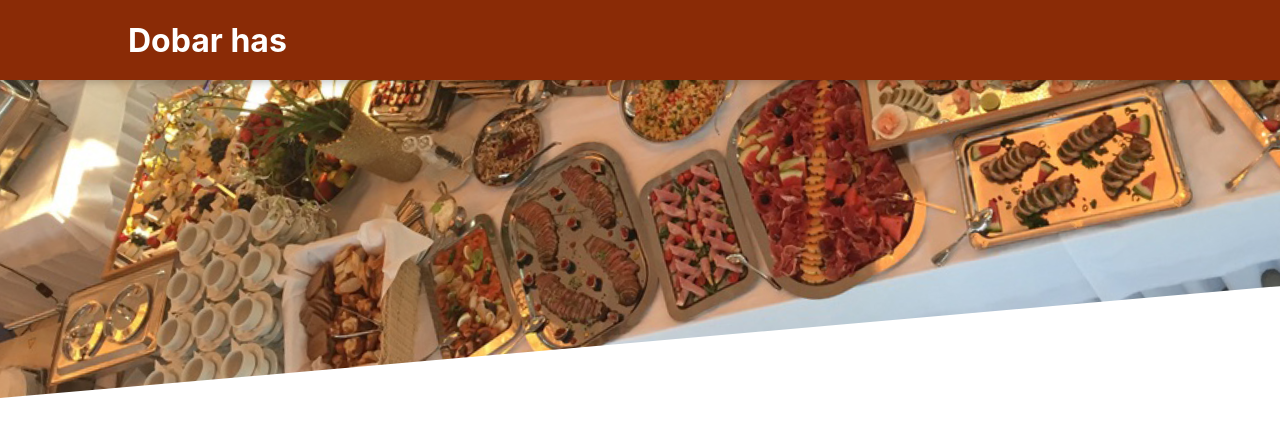
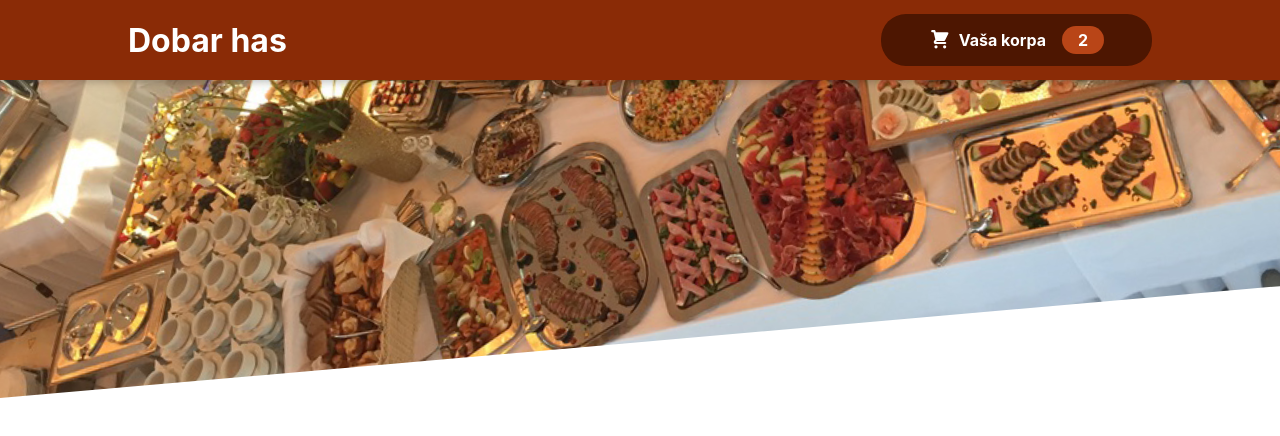
Before and after one commit to ivkeapp/food-order, a React (Create React App) app: page / in a window 1280 px wide. Shown: the top 436 px of the page. Built offline with nearby package versions, Linux system fonts and the light colour scheme.

Commit message:
add cart button component

```diff
--- /dev/null
+++ b/src/components/Cart/CartIcon.js
@@ -0,0 +1,14 @@
+
+const CartIcon = () => {
+    return (
+      <svg
+        xmlns='http://www.w3.org/2000/svg'
+        viewBox='0 0 20 20'
+        fill='currentColor'
+      >
+        <path d='M3 1a1 1 0 000 2h1.22l.305 1.222a.997.997 0 00.01.042l1.358 5.43-.893.892C3.74 11.846 4.632 14 6.414 14H15a1 1 0 000-2H6.414l1-1H14a1 1 0 00.894-.553l3-6A1 1 0 0017 3H6.28l-.31-1.243A1 1 0 005 1H3zM16 16.5a1.5 1.5 0 11-3 0 1.5 1.5 0 013 0zM6.5 18a1.5 1.5 0 100-3 1.5 1.5 0 000 3z' />
+      </svg>
+    );
+  };
+
+  export default CartIcon;
--- a/src/components/Layout/Header.js
+++ b/src/components/Layout/Header.js
@@ -1,13 +1,14 @@
 import { Fragment } from "react";
 import headerImage from '../../assets/meals.jpg';
 import classes from './Header.module.css';
+import HeaderCartButton from "./HeaderCartButton";
 
 const Header = (props) => {
     return (
     <Fragment>
         <header className={classes.header}>
             <h1>Dobar has</h1>
-            <button>Cart</button>
+            <HeaderCartButton />
         </header>
         <div className={classes['header-image']}>
             <img src={headerImage} alt='Ukusna klopa' />
--- a/src/components/Layout/Header.module.css
+++ b/src/components/Layout/Header.module.css
@@ -9,7 +9,7 @@
     display: flex;
     justify-content: space-between;
     align-items: center;
-    padding: 0 10%;
+    padding-left: 10%;
     box-shadow: 0 2px 8px rgba(0, 0, 0, 0.25);
     z-index: 10;
   }
--- /dev/null
+++ b/src/components/Layout/HeaderCartButton.js
@@ -0,0 +1,16 @@
+import CartIcon from "../Cart/CartIcon";
+import classes from "./HeaderCartButton.module.css";
+
+const HeaderCartButton = props => {
+    return <button className={classes.button}>
+        <span className={classes.icon}>
+            <CartIcon />
+        </span>
+        <span>Vaša korpa</span>
+        <span className={classes.badge}>
+            2
+        </span>
+    </button>
+};
+
+export default HeaderCartButton;
--- /dev/null
+++ b/src/components/Layout/HeaderCartButton.module.css
@@ -0,0 +1,60 @@
+.button {
+  cursor: pointer;
+  font: inherit;
+  border: none;
+  background-color: #4d1601;
+  color: white;
+  padding: 0.75rem 3rem;
+  display: flex;
+  justify-content: space-around;
+  align-items: center;
+  border-radius: 25px;
+  font-weight: bold;
+  margin-right: 20%;
+}
+
+.button:hover,
+.button:active {
+  background-color: #2c0d00;
+}
+
+.icon {
+  width: 1.35rem;
+  height: 1.35rem;
+  margin-right: 0.5rem;
+}
+
+.badge {
+  background-color: #b94517;
+  padding: 0.25rem 1rem;
+  border-radius: 25px;
+  margin-left: 1rem;
+  font-weight: bold;
+}
+
+.button:hover .badge,
+.button:active .badge {
+  background-color: #92320c;
+}
+
+.bump {
+  animation: bump 300ms ease-out;
+}
+
+@keyframes bump {
+  0% {
+    transform: scale(1);
+  }
+  10% {
+    transform: scale(0.9);
+  }
+  30% {
+    transform: scale(1.1);
+  }
+  50% {
+    transform: scale(1.15);
+  }
+  100% {
+    transform: scale(1);
+  }
+}
```
